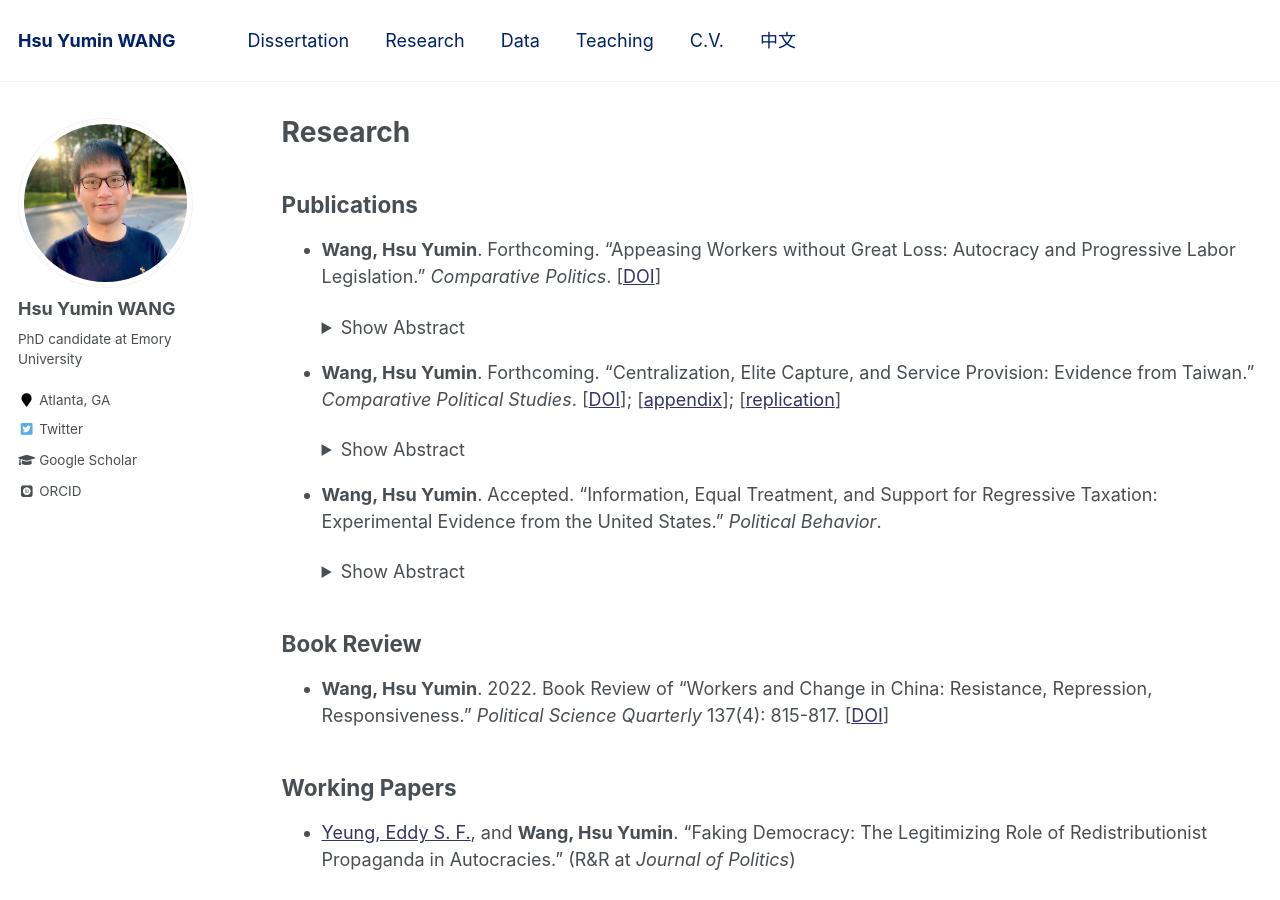
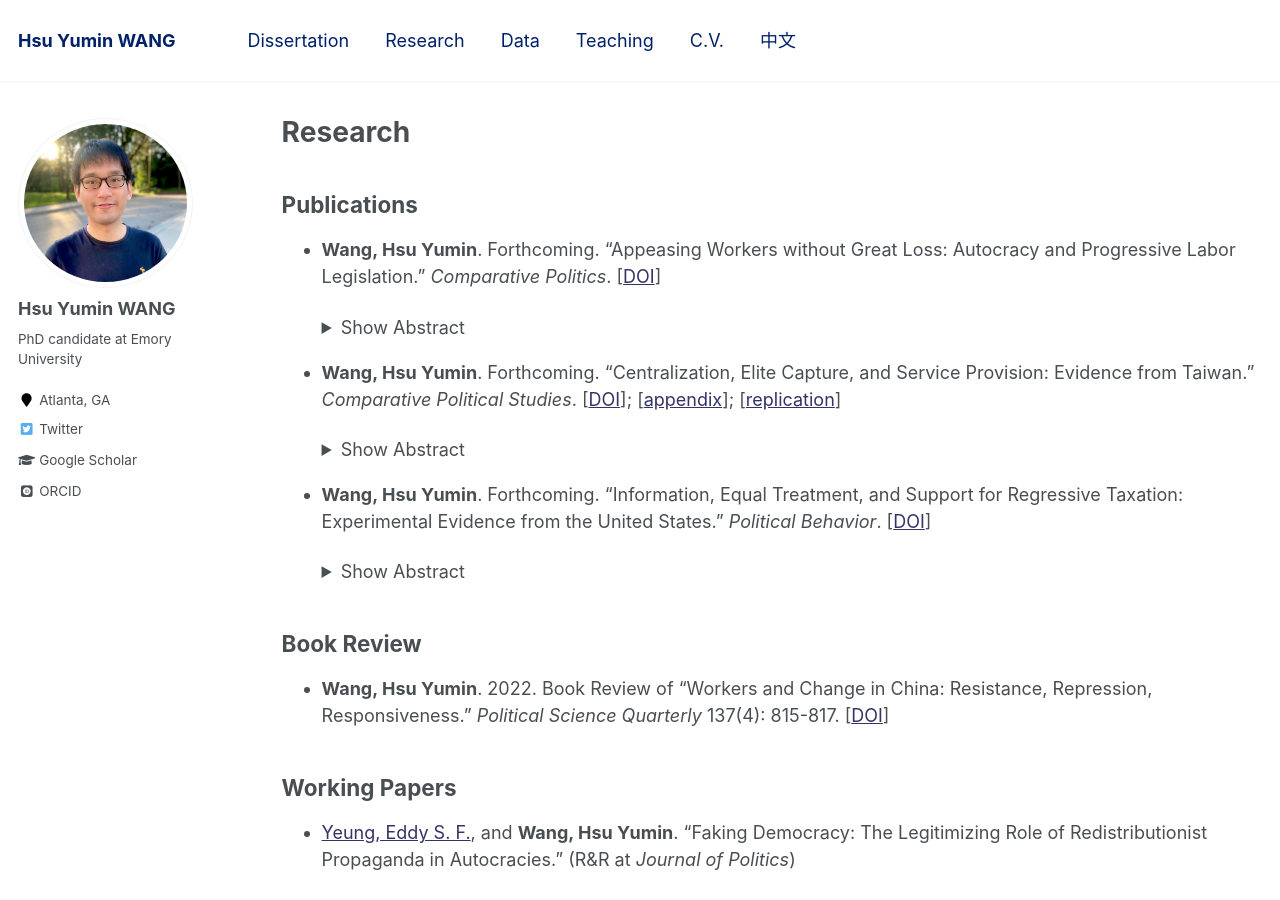
Before and after one commit to hsuyumin/hsuyumin.github.io, a Jekyll site: the page built from _pages/publications.md, in a window 1280 px wide and 900 px high. Built offline with Jekyll 4.4.1, drawn with Linux system fonts in a browser that asks for light colours; some web fonts are replaced.

Commit message:
Update publications.md

```diff
--- a/_pages/publications.md
+++ b/_pages/publications.md
@@ -30,7 +30,7 @@ redirect_from:
     </details>
 
 
-* **Wang, Hsu Yumin**. Accepted. "Information, Equal Treatment, and Support for Regressive Taxation: Experimental Evidence from the United States." _Political Behavior_.
+* **Wang, Hsu Yumin**. Forthcoming. "Information, Equal Treatment, and Support for Regressive Taxation: Experimental Evidence from the United States." _Political Behavior_. [[DOI](https://doi.org/10.1007/s11109-023-09886-7)]
 
     <details>
       <summary>Show Abstract</summary>
```
